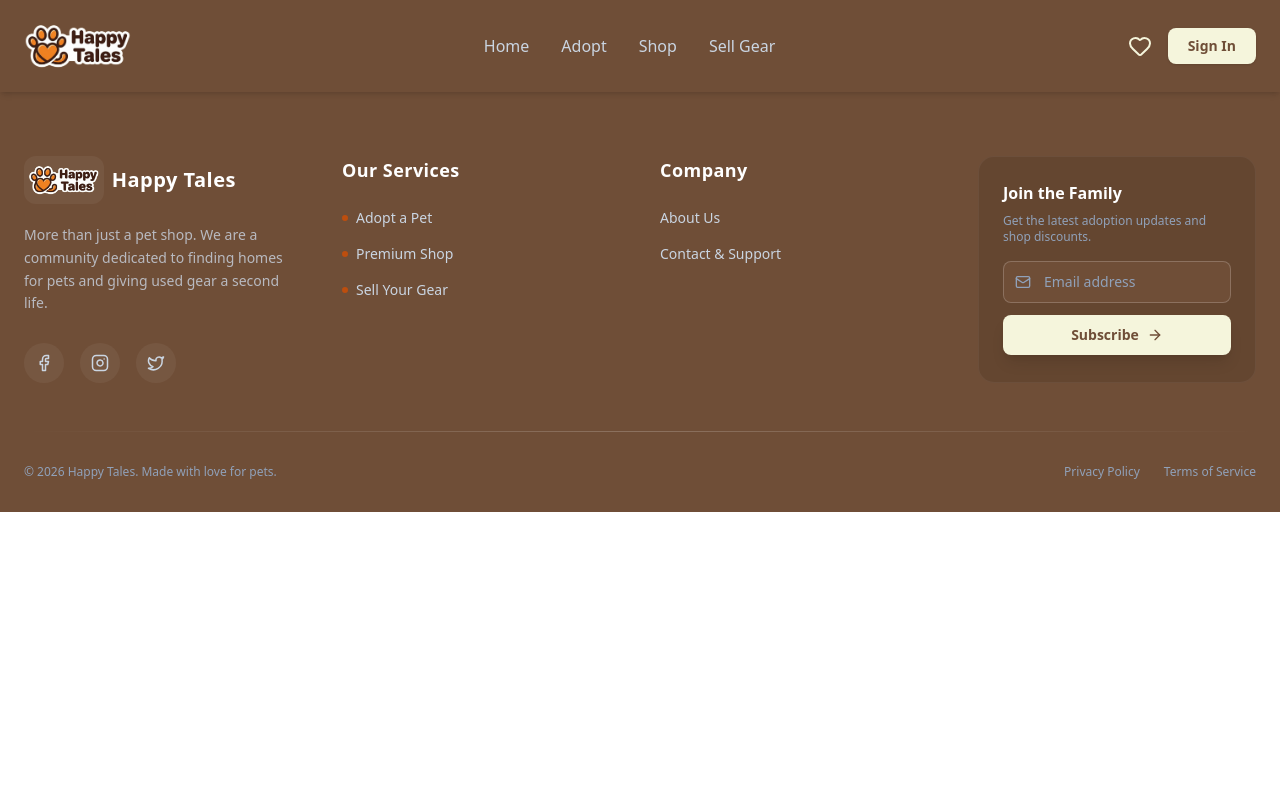
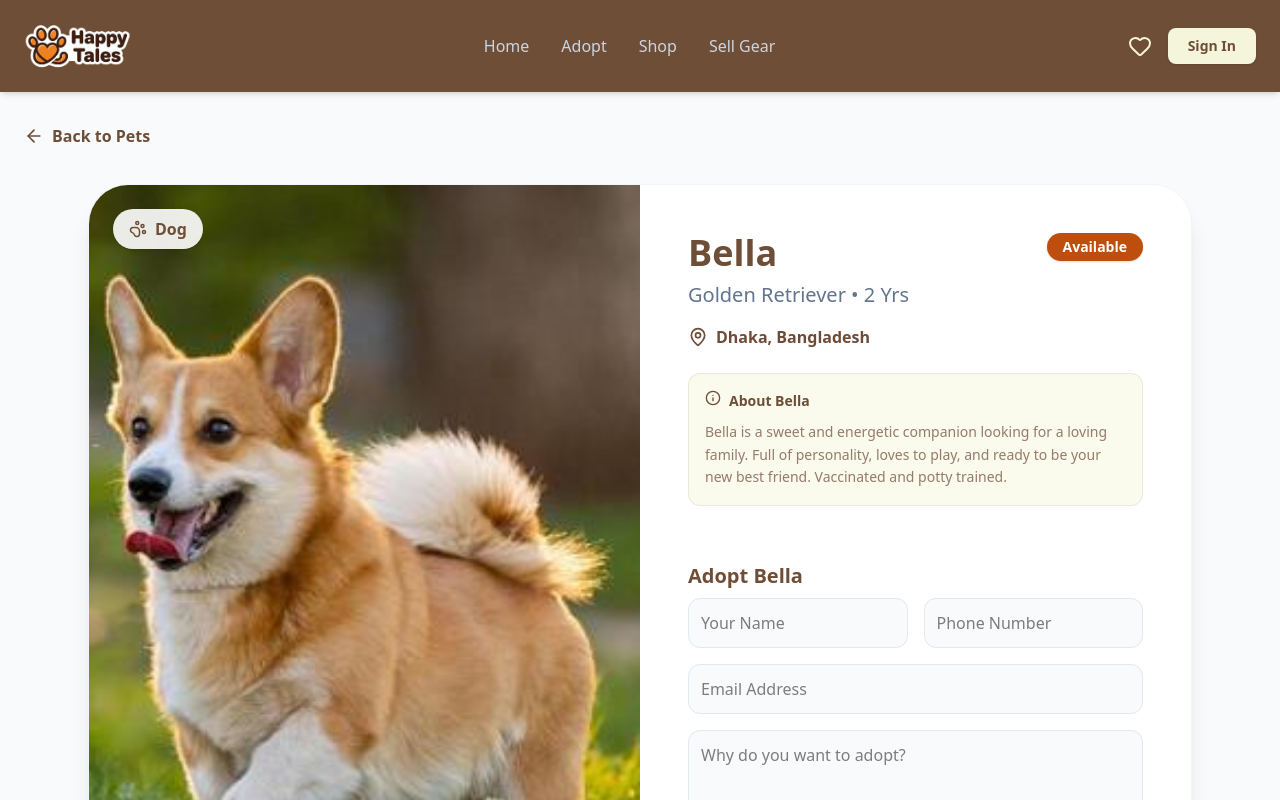
Before and after one commit to Raian-Tasnim/pet-shop, a React (Vite) app: page /adopt/1 in a window 1280 px wide. Shown: the top 800 px of the page. Built offline with nearby package versions, Linux system fonts and the light colour scheme.

Commit message:
make the adopt me button workable and made a page for adoption process

```diff
--- a/src/App.jsx
+++ b/src/App.jsx
@@ -9,14 +9,14 @@ import { Adopt } from './Components/Adopt';
 import { Shop } from './Components/Shop';
 import { Sell } from './Components/Sell';
 import { Contact } from './Components/Contact';
-import { Favorites } from './Components/Favorites'; // Import new component
+import { Favorites } from './Components/Favorites';
 import ScrollToTop from './Components/ScrollToTop';
-
+import { PetDetails } from './Components/PetDetails';
 function App() {
-  // 1. STATE IS HERE NOW
+  // STATE
   const [favorites, setFavorites] = useState([]);
 
-  // 2. TOGGLE FUNCTION IS HERE NOW
+  // TOGGLE FUNCTION
   const toggleFavorite = (petId) => {
     if (favorites.includes(petId)) {
       setFavorites(favorites.filter(id => id !== petId));
@@ -30,18 +30,15 @@ function App() {
       <ScrollToTop />
       <div className="flex flex-col min-h-screen">
 
-        {/* Pass favorites count to Header if you want to show a badge later */}
+
         <Header />
 
         <Routes>
           <Route path="/" element={<Home />} />
 
           {/* PASS PROPS TO ADOPT */}
-          <Route
-            path="/adopt"
-            element={<Adopt favorites={favorites} toggleFavorite={toggleFavorite} />}
-          />
-
+          <Route path="/adopt" element={<Adopt favorites={favorites} toggleFavorite={toggleFavorite} />} />
+           <Route path="/adopt/:id" element={<PetDetails />} />
           <Route path="/shop" element={<Shop />} />
           <Route path="/sell" element={<Sell />} />
           <Route path="/contact" element={<Contact />} />
--- a/src/Components/Adopt.jsx
+++ b/src/Components/Adopt.jsx
@@ -1,11 +1,11 @@
 import React, { useState } from 'react';
 import { Filter, Heart, MapPin, PawPrint } from 'lucide-react';
-import { petsData } from '../Data/petsData'; // Importing data from your Data folder
-
+import { petsData } from '../Data/petsData';
+import { Link } from 'react-router-dom';
 export const Adopt = ({ favorites, toggleFavorite }) => {
   const [activeFilter, setActiveFilter] = useState('All');
 
-  // Filter logic based on the 'tag' property in petsData
+
   const filteredPets = activeFilter === 'All'
     ? petsData
     : petsData.filter(pet => pet.tag === activeFilter);
@@ -88,9 +88,12 @@ export const Adopt = ({ favorites, toggleFavorite }) => {
                       <MapPin size={16} /> {pet.loc}
                     </div>
 
-                    <button className="w-full mt-6 bg-[#6F4E37] text-white py-3 rounded-xl font-bold hover:bg-[#bd4e0e] transition flex justify-center items-center gap-2">
+                    <Link
+                      to={`/adopt/${pet.id}`}
+                      className="w-full mt-6 bg-[#6F4E37] text-white py-3 rounded-xl font-bold hover:bg-[#bd4e0e] transition flex justify-center items-center gap-2"
+                    >
                       Adopt Me <PawPrint size={18} />
-                    </button>
+                    </Link>
                   </div>
                 </div>
               );
--- /dev/null
+++ b/src/Components/PetDetails.jsx
@@ -0,0 +1,114 @@
+import React, { useState } from 'react';
+import { useParams, Link } from 'react-router-dom';
+import { MapPin, ArrowLeft, CheckCircle, PawPrint, Heart, Info } from 'lucide-react';
+import { petsData } from '../Data/petsData';
+
+export const PetDetails = () => {
+  const { id } = useParams();
+  const pet = petsData.find(p => p.id === parseInt(id));
+  const [submitted, setSubmitted] = useState(false);
+
+  // Handle Form Submit
+  const handleSubmit = (e) => {
+    e.preventDefault();
+    setSubmitted(true);
+
+  };
+
+
+  if (!pet) {
+    return (
+      <div className="min-h-screen flex flex-col items-center justify-center bg-[#F5F5DC] text-[#6F4E37]">
+        <h2 className="text-3xl font-bold mb-4">Pet Not Found</h2>
+        <Link to="/adopt" className="underline font-bold">Go back to Adoption List</Link>
+      </div>
+    );
+  }
+
+  return (
+    <main className="min-h-screen bg-slate-50 pb-20">
+
+      {/* Back Button */}
+      <div className="max-w-7xl mx-auto px-6 pt-8">
+        <Link to="/adopt" className="inline-flex items-center gap-2 text-[#6F4E37] font-bold hover:underline">
+          <ArrowLeft size={20} /> Back to Pets
+        </Link>
+      </div>
+
+      <div className="max-w-6xl mx-auto px-6 py-8">
+        <div className="bg-white rounded-[2.5rem] shadow-xl overflow-hidden border border-slate-100 grid grid-cols-1 lg:grid-cols-2">
+
+          {/* LEFT: Image Section */}
+          <div className="relative h-96 lg:h-auto bg-[#F5F5DC]">
+            <img
+              src={pet.image}
+              alt={pet.name}
+              className="w-full h-full object-cover"
+            />
+            <div className="absolute top-6 left-6 bg-white/90 backdrop-blur-sm px-4 py-2 rounded-full text-[#6F4E37] font-bold shadow-sm flex items-center gap-2">
+              <PawPrint size={18} /> {pet.tag}
+            </div>
+          </div>
+
+          {/* RIGHT: Details & Form */}
+          <div className="p-8 md:p-12 flex flex-col justify-center">
+
+            {/* Pet Info */}
+            <div className="mb-8">
+              <div className="flex justify-between items-start mb-2">
+                <h1 className="text-4xl font-extrabold text-[#6F4E37]">{pet.name}</h1>
+                <span className="bg-[#bd4e0e] text-white px-4 py-1 rounded-full text-sm font-bold shadow-sm">
+                  Available
+                </span>
+              </div>
+
+              <p className="text-xl text-slate-500 font-medium mb-4">{pet.breed} • {pet.age}</p>
+
+              <div className="flex items-center gap-2 text-[#6f4a37] mb-6">
+                <MapPin size={20} />
+                <span className="font-semibold">{pet.loc}, Bangladesh</span>
+              </div>
+
+              <div className="bg-[#F5F5DC]/50 p-4 rounded-xl border border-[#6F4E37]/10 text-[#6f4a37b8] text-sm leading-relaxed mb-6">
+                <div className="flex gap-2 mb-2 font-bold text-[#6F4E37]">
+                   <Info size={16} /> About {pet.name}
+                </div>
+                {pet.name} is a sweet and energetic companion looking for a loving family.
+                Full of personality, loves to play, and ready to be your new best friend.
+                Vaccinated and potty trained.
+              </div>
+            </div>
+
+            {/* Adoption Form */}
+            {submitted ? (
+              <div className="bg-[#F5F5DC] p-8 rounded-2xl text-center border-2 border-[#6F4E37] animate-fade-in">
+                <div className="w-16 h-16 bg-[#6F4E37] text-white rounded-full flex items-center justify-center mx-auto mb-4">
+                  <CheckCircle size={32} />
+                </div>
+                <h3 className="text-2xl font-bold text-[#6F4E37] mb-2">Request Received!</h3>
+                <p className="text-[#6f4a37]">We will contact you shortly to schedule a meet-and-greet with {pet.name}.</p>
+              </div>
+            ) : (
+              <form onSubmit={handleSubmit} className="space-y-4">
+                <h3 className="text-xl font-bold text-[#6F4E37] mb-2">Adopt {pet.name}</h3>
+
+                <div className="grid grid-cols-1 md:grid-cols-2 gap-4">
+                  <input required type="text" placeholder="Your Name" className="w-full bg-slate-50 border border-slate-200 rounded-xl p-3 focus:outline-none focus:border-[#6F4E37]" />
+                  <input required type="text" placeholder="Phone Number" className="w-full bg-slate-50 border border-slate-200 rounded-xl p-3 focus:outline-none focus:border-[#6F4E37]" />
+                </div>
+
+                <input required type="email" placeholder="Email Address" className="w-full bg-slate-50 border border-slate-200 rounded-xl p-3 focus:outline-none focus:border-[#6F4E37]" />
+                <textarea required rows="3" placeholder="Why do you want to adopt?" className="w-full bg-slate-50 border border-slate-200 rounded-xl p-3 focus:outline-none focus:border-[#6F4E37]"></textarea>
+
+                <button type="submit" className="w-full bg-[#6F4E37] text-white font-bold py-4 rounded-xl hover:bg-[#5a3e2b] transition shadow-lg hover:shadow-xl transform hover:-translate-y-1">
+                  Submit Adoption Request
+                </button>
+              </form>
+            )}
+
+          </div>
+        </div>
+      </div>
+    </main>
+  );
+};
--- a/src/Data/petsData.js
+++ b/src/Data/petsData.js
@@ -1,6 +1,5 @@
 // src/Data/petsData.js
 
-// FIX: Use "../assets" instead of "./assets"
 import dog1 from '../assets/pets/dog1.jpg';
 import dog2 from '../assets/pets/dog2.jpg';
 import cat1 from '../assets/pets/cat1.jpg';
```
